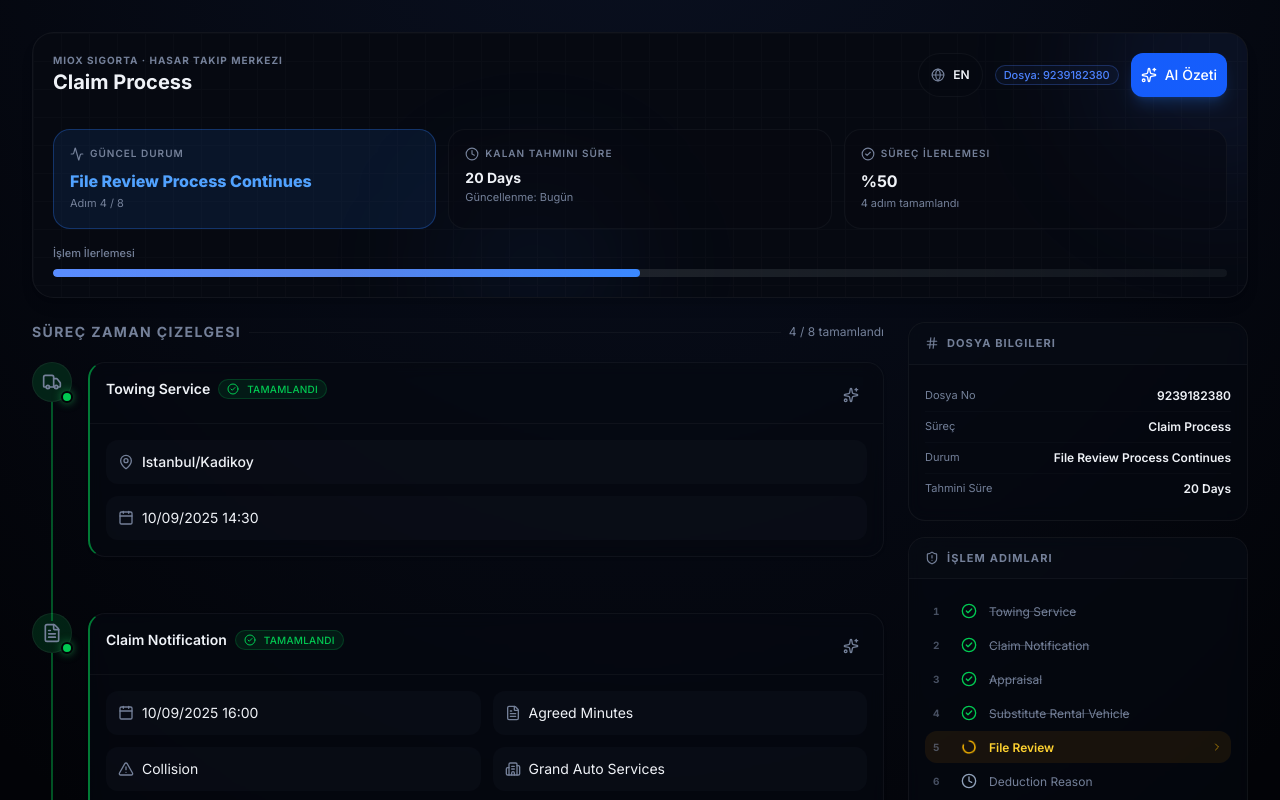
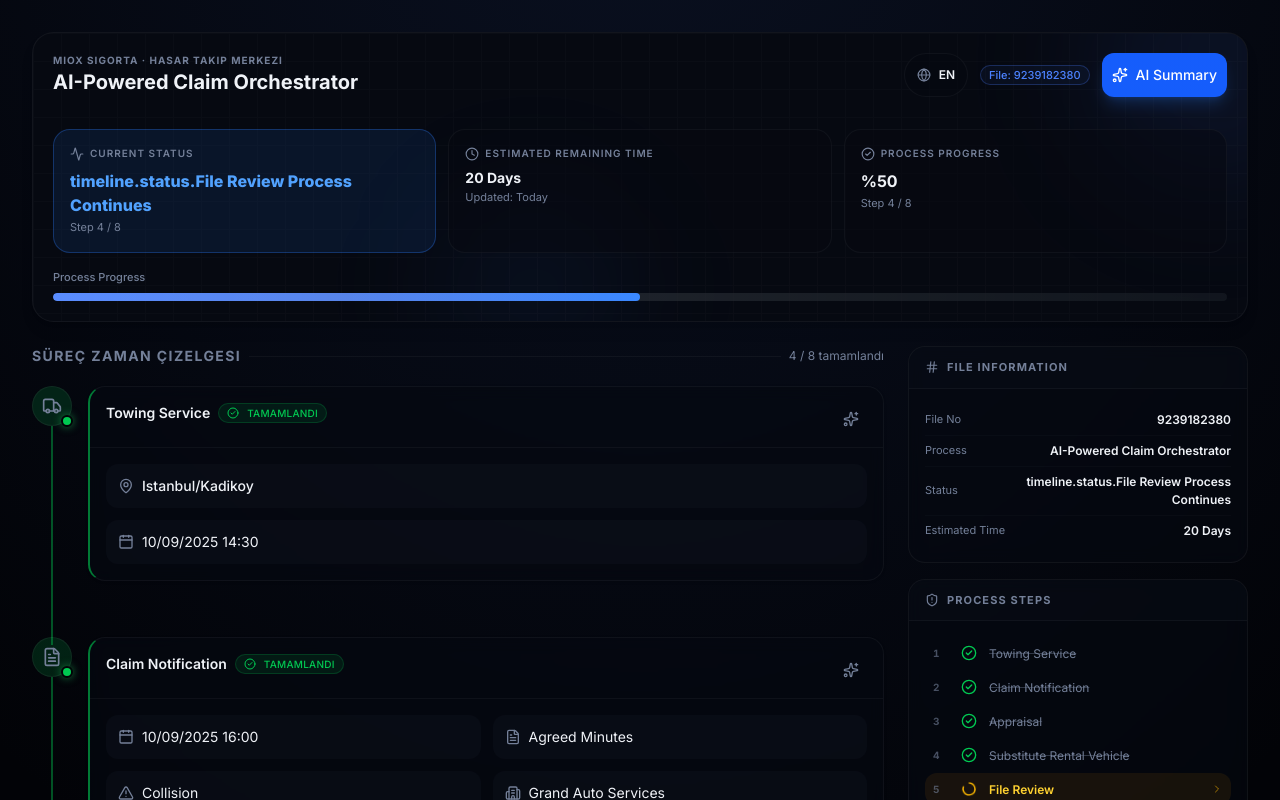
Before and after one commit to omerhodo/insurance-tracking, a Next.js app: page / in a window 1280 px wide. Shown: the top 800 px of the page. Built offline with nearby package versions, Linux system fonts and the light colour scheme.

Commit message:
feat: implement AI-powered claim summaries using Gemini API and integrate localized UI updates

```diff
--- a/package.json
+++ b/package.json
@@ -13,6 +13,7 @@
   },
   "dependencies": {
     "@base-ui/react": "^1.4.1",
+    "@google/genai": "^1.50.1",
     "@tanstack/react-query": "^5.99.2",
     "@tanstack/react-query-devtools": "^5.99.2",
     "class-variance-authority": "^0.7.1",
--- /dev/null
+++ b/src/actions/ai-actions.ts
@@ -0,0 +1,25 @@
+"use server";
+
+import type { Claim } from "@/lib/schemas/claim";
+import { GeminiProvider } from "@/services/ai/ai-provider";
+
+export async function generateAiSummary(
+  claim: Claim,
+  language: string
+): Promise<string> {
+  try {
+    const provider = new GeminiProvider();
+    const summary = await provider.generateSummary(claim, language);
+    return summary;
+  } catch (error: any) {
+    console.error("Error in generateAiSummary action:", error);
+    if (error.message.includes("GEMINI_API_KEY")) {
+      return language === "tr"
+        ? "Sistem yöneticisinin GEMINI_API_KEY yapılandırması gerekiyor."
+        : "System administrator needs to configure GEMINI_API_KEY.";
+    }
+    return language === "tr"
+      ? "AI özeti oluşturulurken bir hata oluştu."
+      : "An error occurred while generating the AI summary.";
+  }
+}
--- a/src/components/dashboard/AiSummaryModal.tsx
+++ b/src/components/dashboard/AiSummaryModal.tsx
@@ -10,25 +10,32 @@ import {
 import type { Claim } from "@/lib/schemas/claim";
 import { BrainCircuit, Loader2, Sparkles } from "lucide-react";
 import { useState } from "react";
+import { useTranslation } from "react-i18next";
+import { generateAiSummary } from "@/actions/ai-actions";
 
 interface Props {
   claim: Claim;
 }
 
 export function AiSummaryModal({ claim }: Props) {
+  const { t, i18n } = useTranslation();
   const [isOpen, setIsOpen] = useState(false);
   const [isGenerating, setIsGenerating] = useState(false);
   const [summary, setSummary] = useState<string | null>(null);
 
-  const handleGenerate = () => {
+  const handleGenerate = async () => {
     setIsOpen(true);
     if (!summary) {
       setIsGenerating(true);
-      // Simulate AI generation time
-      setTimeout(() => {
+      try {
+        const result = await generateAiSummary(claim, i18n.language);
+        setSummary(result);
+      } catch (error) {
+        console.error("AI Summary generation failed:", error);
+        setSummary(t("errors.serverError"));
+      } finally {
         setIsGenerating(false);
-        setSummary(generateMockSummary(claim));
-      }, 2000);
+      }
     }
   };
 
@@ -39,7 +46,7 @@ export function AiSummaryModal({ claim }: Props) {
         className="gap-2 bg-gradient-to-r from-blue-600 to-blue-600 hover:from-blue-700 hover:to-blue-700 text-white border-0 shadow-lg shadow-blue-500/20"
       >
         <Sparkles className="h-4 w-4" />
-        AI Özeti
+        {t("hero.aiSummary")}
       </Button>
 
       <Dialog open={isOpen} onOpenChange={setIsOpen}>
@@ -47,7 +54,7 @@ export function AiSummaryModal({ claim }: Props) {
           <DialogHeader className="pb-4 border-b border-border/40">
             <DialogTitle className="flex items-center gap-2 text-xl font-bold bg-gradient-to-r from-blue-400 to-blue-400 bg-clip-text text-transparent">
               <BrainCircuit className="h-6 w-6 text-blue-400" />
-              AI Agent Analiz Özeti
+              {t("analyzer.aiSummaryTitle")}
             </DialogTitle>
           </DialogHeader>
 
@@ -59,7 +66,7 @@ export function AiSummaryModal({ claim }: Props) {
                   <Loader2 className="h-10 w-10 text-blue-500 animate-spin relative z-10" />
                 </div>
                 <p className="text-sm font-medium text-muted-foreground animate-pulse">
-                  Tüm süreç verileri analiz ediliyor...
+                  {t("analyzer.aiAnalyzing")}
                 </p>
               </div>
             ) : (
@@ -79,20 +86,3 @@ export function AiSummaryModal({ claim }: Props) {
     </>
   );
 }
-
-function generateMockSummary(claim: Claim) {
-  const completedSteps = claim.processDetails.filter(s => s.status.includes("Completed")).length;
-  const pendingSteps = claim.processDetails.filter(s => s.status === "Pending").length;
-
-  return `Dosya No ${claim.fileNo} numaralı ${claim.title} detaylı bir şekilde incelenmiştir. Mevcut duruma göre süreç "${claim.currentStatus}" aşamasında olup tahmini tamamlanma süresi ${claim.estimatedRemainingTime} olarak öngörülmektedir.
-
-Önemli Bulgular:
-• Toplam ${claim.processDetails.length} işlem adımının ${completedSteps} tanesi tamamlanmıştır.
-• Araç çekimi, hasar bildirimi ve ikame araç tahsisi gibi ilk aşamalar sorunsuz bir şekilde sonuçlanmıştır.
-• Ekspertiz raporu tamamlanmış olup, dosya inceleme aşaması devam etmektedir.
-• Kesinti nedeni olarak "Mesleki Belge Yüklemesi" beklenmektedir. Bu belge yüklendikten sonra kesinti ve ödeme onay adımlarına geçilebilecektir.
-• Ödeme bilgileri ve dosyanın kapanması için bekleyen ${pendingSteps} adım bulunmaktadır.
-
-Tavsiye:
-Sürecin hızlanması için acil eylem gerektiren eksik belgelerin (Mesleki Belge) sisteme yüklenmesi gerekmektedir. Ödeme işlemi, kesinti onayının ardından gerçekleştirilecektir.`;
-}
--- a/src/components/dashboard/ClaimSidebar.tsx
+++ b/src/components/dashboard/ClaimSidebar.tsx
@@ -11,6 +11,7 @@ import {
   Info
 } from "lucide-react";
 import { cn } from "@/lib/utils";
+import { useTranslation } from "react-i18next";
 import { STATUS_CONFIG } from "@/components/timeline/shared/status-config";
 import type { Claim, ProcessNode, ProcessStatus } from "@/lib/schemas/claim";
 
@@ -74,6 +75,8 @@ function InfoRow({
 // ─── Mini step indicator ──────────────────────────────────────────────────────
 
 function MiniStep({ node, index }: { node: ProcessNode; index: number }) {
+  const { t } = useTranslation();
+
   const StatusDot = () => {
     switch (node.status as ProcessStatus) {
       case "Completed":
@@ -111,7 +114,7 @@ function MiniStep({ node, index }: { node: ProcessNode; index: number }) {
               : "text-muted-foreground"
         )}
       >
-        {node.title}
+        {t(`timeline.nodes.${node.title}`)}
       </span>
       {node.status === "In Progress" && (
         <ChevronRight className="h-3 w-3 text-amber-400/60 shrink-0" />
@@ -127,21 +130,23 @@ interface ClaimSidebarProps {
 }
 
 export function ClaimSidebar({ claim }: ClaimSidebarProps) {
+  const { t } = useTranslation();
+
   return (
     <aside className="flex flex-col gap-4">
       {/* ── Claim summary ──────────────────────────────────────────────────── */}
-      <SidebarCard title="Dosya Bilgileri" icon={<Hash className="h-3.5 w-3.5" />}>
+      <SidebarCard title={t("sidebar.fileInfo")} icon={<Hash className="h-3.5 w-3.5" />}>
         <div className="space-y-0">
-          <InfoRow label="Dosya No" value={claim.fileNo} mono />
-          <InfoRow label="Süreç" value={claim.title} />
-          <InfoRow label="Durum" value={claim.currentStatus} />
-          <InfoRow label="Tahmini Süre" value={claim.estimatedRemainingTime} />
+          <InfoRow label={t("sidebar.fileNo")} value={claim.fileNo} mono />
+          <InfoRow label={t("sidebar.process")} value={t("hero.title")} />
+          <InfoRow label={t("sidebar.status")} value={t(`timeline.status.${claim.currentStatus}`)} />
+          <InfoRow label={t("sidebar.estimatedTime")} value={claim.estimatedRemainingTime} />
         </div>
       </SidebarCard>
 
       {/* ── Process steps mini ──────────────────────────────────────────────── */}
       <SidebarCard
-        title="İşlem Adımları"
+        title={t("sidebar.processSteps")}
         icon={<ShieldAlert className="h-3.5 w-3.5" />}
       >
         <div className="space-y-0.5">
@@ -155,7 +160,7 @@ export function ClaimSidebar({ claim }: ClaimSidebarProps) {
       <div className="rounded-xl border border-blue-500/30 bg-blue-500/5 px-4 py-3 flex items-start gap-3">
         <Info className="h-4 w-4 text-blue-400 shrink-0 mt-0.5" />
         <p className="text-xs text-blue-400/80 leading-relaxed">
-          Bu veriler güncel süreç durumunu yansıtmaktadır. Detaylar için ilgili adıma tıklayabilirsiniz.
+          {t("sidebar.infoMessage")}
         </p>
       </div>
     </aside>
--- a/src/components/dashboard/HeroSection.tsx
+++ b/src/components/dashboard/HeroSection.tsx
@@ -9,6 +9,7 @@ import {
 } from "lucide-react";
 import { Badge } from "@/components/ui/badge";
 import { cn } from "@/lib/utils";
+import { useTranslation } from "react-i18next";
 import { LanguageSwitcher } from "./LanguageSwitcher";
 import { AiSummaryModal } from "./AiSummaryModal";
 import type { Claim } from "@/lib/schemas/claim";
@@ -62,6 +63,7 @@ interface HeroSectionProps {
 }
 
 export function HeroSection({ claim }: HeroSectionProps) {
+  const { t } = useTranslation();
   const completedSteps = claim.processDetails.filter(
     (s) => s.status.includes("Completed")
   ).length;
@@ -96,7 +98,7 @@ export function HeroSection({ claim }: HeroSectionProps) {
             MiOX Sigorta · Hasar Takip Merkezi
           </p>
           <h1 className="text-xl font-bold text-foreground leading-tight">
-            {claim.title}
+            {t("hero.title")}
           </h1>
         </div>
 
@@ -107,7 +109,7 @@ export function HeroSection({ claim }: HeroSectionProps) {
             variant="outline"
             className="font-mono text-[11px] border-primary/25 text-primary bg-primary/5"
           >
-            Dosya: {claim.fileNo}
+            {t("hero.file")}: {claim.fileNo}
           </Badge>
 
           <AiSummaryModal claim={claim} />
@@ -118,31 +120,31 @@ export function HeroSection({ claim }: HeroSectionProps) {
       <div className="relative px-5 py-4 grid grid-cols-1 sm:grid-cols-3 gap-3">
         {/* Status */}
         <MetricCard
-          label="Güncel Durum"
+          label={t("hero.currentStatus")}
           className="border border-blue-500/30 bg-blue-500/10"
           icon={<Activity className="h-3.5 w-3.5" />}
           value={
             <span className="text-base font-extrabold text-blue-400">
-              {claim.currentStatus}
+              {t(`timeline.status.${claim.currentStatus}`)}
             </span>
           }
-          subValue={`Adım ${completedSteps} / ${totalSteps}`}
+          subValue={t("hero.stepProgress", { completed: completedSteps, total: totalSteps })}
         />
 
         {/* ETA */}
         <MetricCard
-          label="Kalan Tahmini Süre"
+          label={t("hero.remainingTime")}
           icon={<Clock className="h-3.5 w-3.5" />}
           value={claim.estimatedRemainingTime}
-          subValue="Güncellenme: Bugün"
+          subValue={t("hero.updatedToday")}
         />
 
         {/* Progress */}
         <MetricCard
-          label="Süreç İlerlemesi"
+          label={t("hero.processProgress")}
           icon={<CheckCircle2 className="h-3.5 w-3.5" />}
           value={<span className="font-mono text-base">%{progressPercent}</span>}
-          subValue={`${completedSteps} adım tamamlandı`}
+          subValue={t("hero.stepProgress", { completed: completedSteps, total: totalSteps })}
         />
       </div>
 
@@ -150,7 +152,7 @@ export function HeroSection({ claim }: HeroSectionProps) {
       <div className="relative px-5 pb-5">
         <div className="flex justify-between items-center mb-2">
           <span className="text-[11px] text-muted-foreground font-medium">
-            İşlem İlerlemesi
+            {t("hero.processProgress")}
           </span>
         </div>
         <div className="relative h-2 w-full rounded-full bg-muted/60 overflow-hidden">
--- a/src/locales/en.json
+++ b/src/locales/en.json
@@ -22,25 +22,23 @@
     "urgentAction": "Urgent Action",
     "urgentDesc": "Previous policy details are required for depreciation calculation.",
     "progressTitle": "Claim Process Progress",
-    "progressPercent": "{{percent}}% Completed"
+    "progressPercent": "{{percent}}% Completed",
+    "currentStatus": "Current Status",
+    "stepProgress": "Step {{completed}} / {{total}}",
+    "remainingTime": "Estimated Remaining Time",
+    "updatedToday": "Updated: Today",
+    "processProgress": "Process Progress",
+    "aiSummary": "AI Summary",
+    "file": "File"
   },
   "sidebar": {
-    "claimSummary": "Claim Summary",
-    "claimNo": "Claim No",
-    "policyNo": "Policy No",
-    "insured": "Insured",
-    "incidentDate": "Incident Date",
-    "claimDate": "Claim Date",
-    "incidentType": "Incident Type",
-    "netAmount": "Net Amount",
-    "vehicleInfo": "Vehicle Information",
-    "makeModel": "Make / Model",
-    "year": "Year",
-    "color": "Color",
-    "vin": "VIN (Last 8)",
+    "fileInfo": "File Information",
+    "fileNo": "File No",
+    "process": "Process",
+    "status": "Status",
+    "estimatedTime": "Estimated Time",
     "processSteps": "Process Steps",
-    "assignedAdjuster": "Assigned Adjuster",
-    "registrationNo": "Registration No"
+    "infoMessage": "This data reflects the current process status. You can click on the relevant step for details."
   },
   "timeline": {
     "title": "Process Timeline",
@@ -54,7 +52,23 @@
     "netPayable": "Net Payable",
     "deductionItems": "Deduction Items",
     "deadline": "Deadline",
-    "waitingUpload": "Waiting for Upload"
+    "waitingUpload": "Waiting for Upload",
+    "nodes": {
+      "Towing Service": "Towing Service",
+      "Claim Notification": "Claim Notification",
+      "Appraisal": "Appraisal",
+      "Substitute Rental Vehicle": "Substitute Rental Vehicle",
+      "File Review": "File Review",
+      "Deduction Reason": "Deduction Reason",
+      "Payment Information": "Payment Information",
+      "Closed": "Closed"
+    },
+    "status": {
+      "Completed": "Completed",
+      "Report Completed": "Report Completed",
+      "In Progress": "In Progress",
+      "Pending": "Pending"
+    }
   },
   "analyzer": {
     "reading": "Reading document...",
@@ -62,7 +76,9 @@
     "validating": "Validating official seals...",
     "matching": "Matching with SEDDK regulations...",
     "success": "AI Verification Successful",
-    "finished": "Analysis completed."
+    "finished": "Analysis completed.",
+    "aiSummaryTitle": "AI Agent Analysis Summary",
+    "aiAnalyzing": "All process data is being analyzed..."
   },
   "errors": {
     "dataLoadFailed": "Failed to Load Data",
--- a/src/locales/tr.json
+++ b/src/locales/tr.json
@@ -22,25 +22,23 @@
     "urgentAction": "Acil Aksiyon",
     "urgentDesc": "Aşınma payı hesaplaması için eski poliçe bilgileri bekleniyor.",
     "progressTitle": "Hasar Süreç İlerlemesi",
-    "progressPercent": "%{{percent}} Tamamlandı"
+    "progressPercent": "%{{percent}} Tamamlandı",
+    "currentStatus": "Güncel Durum",
+    "stepProgress": "Adım {{completed}} / {{total}}",
+    "remainingTime": "Kalan Tahmini Süre",
+    "updatedToday": "Güncellenme: Bugün",
+    "processProgress": "Süreç İlerlemesi",
+    "aiSummary": "AI Özeti",
+    "file": "Dosya"
   },
   "sidebar": {
-    "claimSummary": "Hasar Özeti",
-    "claimNo": "Hasar No",
-    "policyNo": "Poliçe No",
-    "insured": "Sigortalı",
-    "incidentDate": "Hasar Tarihi",
-    "claimDate": "Bildirim Tarihi",
-    "incidentType": "Olay Türü",
-    "netAmount": "Net Tutar",
-    "vehicleInfo": "Araç Bilgileri",
-    "makeModel": "Marka / Model",
-    "year": "Yıl",
-    "color": "Renk",
-    "vin": "VIN (Son 8)",
+    "fileInfo": "Dosya Bilgileri",
+    "fileNo": "Dosya No",
+    "process": "Süreç",
+    "status": "Durum",
+    "estimatedTime": "Tahmini Süre",
     "processSteps": "İşlem Adımları",
-    "assignedAdjuster": "Atanan Eksper",
-    "registrationNo": "Kayıt No"
+    "infoMessage": "Bu veriler güncel süreç durumunu yansıtmaktadır. Detaylar için ilgili adıma tıklayabilirsiniz."
   },
   "timeline": {
     "title": "Süreç Zaman Çizelgesi",
@@ -54,7 +52,23 @@
     "netPayable": "Net Ödenecek",
     "deductionItems": "Kesinti Kalemleri",
     "deadline": "Son tarih",
-    "waitingUpload": "Yükleme Bekleniyor"
+    "waitingUpload": "Yükleme Bekleniyor",
+    "nodes": {
+      "Towing Service": "Araç Çekme",
+      "Claim Notification": "Hasar Bildirimi",
+      "Appraisal": "Ekspertiz",
+      "Substitute Rental Vehicle": "İkame Araç",
+      "File Review": "Dosya İnceleme",
+      "Deduction Reason": "Kesinti Nedeni",
+      "Payment Information": "Ödeme Bilgileri",
+      "Closed": "Kapalı"
+    },
+    "status": {
+      "Completed": "Tamamlandı",
+      "Report Completed": "Rapor Tamamlandı",
+      "In Progress": "Devam Ediyor",
+      "Pending": "Beklemede"
+    }
   },
   "analyzer": {
     "reading": "Belge okunuyor...",
@@ -62,7 +76,9 @@
     "validating": "Resmi mühürler doğrulanıyor...",
     "matching": "SEDDK yönetmelikleriyle eşleştiriliyor...",
     "success": "AI Doğrulaması Başarılı",
-    "finished": "Analiz tamamlandı."
+    "finished": "Analiz tamamlandı.",
+    "aiSummaryTitle": "AI Agent Analiz Özeti",
+    "aiAnalyzing": "Tüm süreç verileri analiz ediliyor..."
   },
   "errors": {
     "dataLoadFailed": "Veri Yüklenemedi",
```
Also changed, not shown: src/services/ai/ai-provider.ts (added, +48 -0 lines), 1 other file (tests, documents, lock files or other folders).
